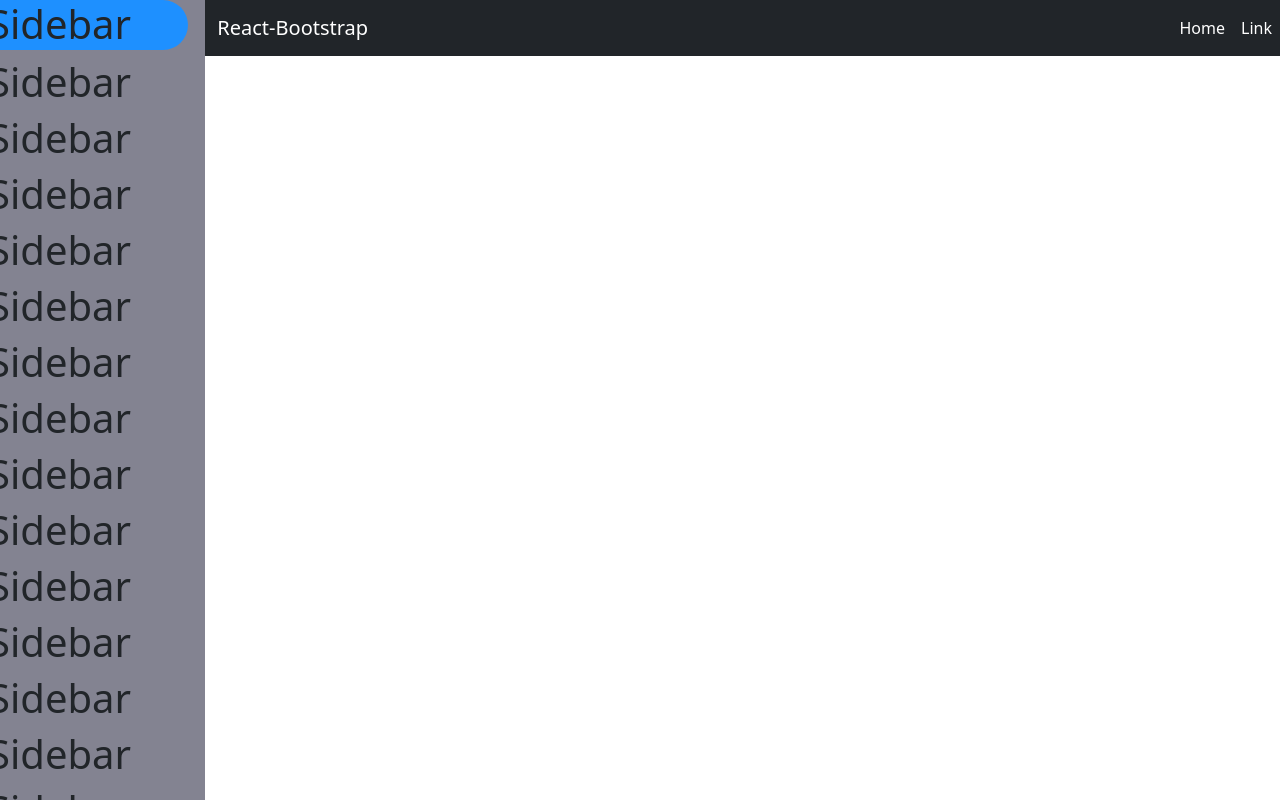
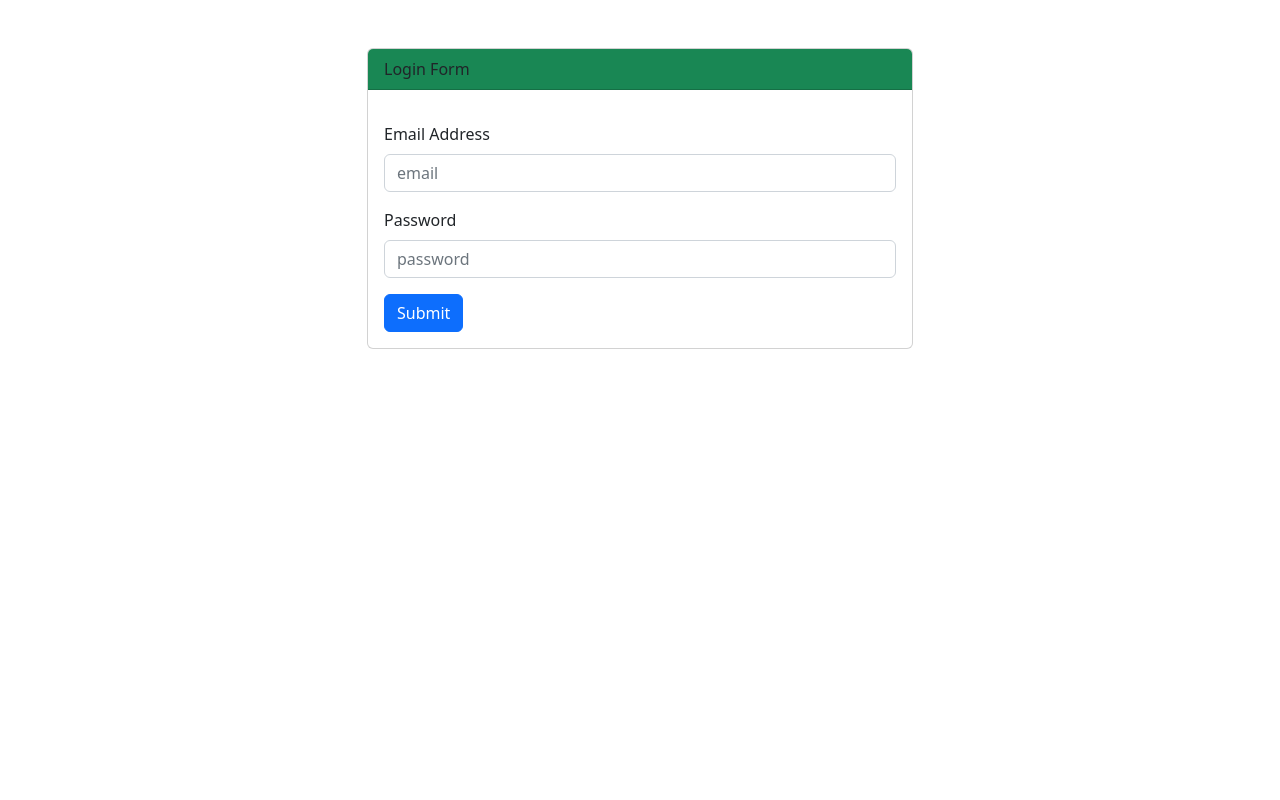
Before and after one commit to moin1223/react-super-admin, a React (Create React App) app: page / in a window 1280 px wide. Shown: the top 800 px of the page. Built offline with nearby package versions, Linux system fonts and the light colour scheme.

Commit message:
add custom form

```diff
--- a/src/App.js
+++ b/src/App.js
@@ -1,45 +1,13 @@
+import React from 'react'
+import LoginForm from './componenrs/form/loginform/LoginForm'
+import 'bootstrap/dist/css/bootstrap.min.css';
 
-import './App.css';
-import 'bootstrap/dist/css/bootstrap.min.css';
-import React, { useEffect, useState } from 'react';
-import MainPage from './componenrs/MainPage';
-import HashLoader from "react-spinners/HashLoader";
-
-
-
-
-function App() {
-  const [loading,setLoading] = useState(false);
-  useEffect(()=>{
-    setLoading(true)
-    setTimeout(()=>{
-      setLoading(false)
-
-    }, 3000)
-
-  },[])
+const App = () => {
   return (
-
-   <React.Fragment>
-    {
-      loading ?
-      <HashLoader
-
-      color="#36d7b7"
-      loading={loading}
-      size={150}
-      aria-label="Loading Spinner"
-      data-testid="loader"
-      className='d-flex justify-content-center'
-    />
-
-      :
-      <MainPage/>
-    }
-
-
-   </React.Fragment>
-  );
+<>
+<LoginForm />
+</>
+  )
 }
 
-export default App;
+export default App
--- /dev/null
+++ b/src/componenrs/form/loginform/LoginForm.js
@@ -0,0 +1,50 @@
+import React from 'react'
+import { Button, Card, Col, Container, Form, Row } from 'react-bootstrap'
+import { LoginFormData } from './LoginFormData'
+
+const LoginForm = () => {
+    return (
+        <>
+
+            <Container>
+                <Row className='d-flex justify-content-center pt-5'>
+                    <Col xl={6} lg={6} md={6} sm={6}>
+                        <Card>
+                            <Card.Header className='bg-success'>
+                                Login Form
+                            </Card.Header>
+
+                            <Card.Body>
+                                <Form>
+
+                                    {LoginFormData.map((item, index) => {
+                                        return (
+                                            <div key={index}>
+                                                <Form.Group className='pt-3'>
+                                                    <Form.Label>{item.lavel}</Form.Label>
+                                                    <Form.Control name={item.name} type={item.type} placeholder={item.placeholder} />
+                                                </Form.Group >
+                                            </div>
+
+                                        )
+                                    })}
+
+
+
+                                    <Form.Group className='pt-3'>
+                                        <Button type='submit'>Submit</Button>
+                                    </Form.Group>
+
+                                </Form>
+                            </Card.Body>
+                        </Card>
+
+                    </Col>
+                </Row>
+            </Container>
+
+        </>
+    )
+}
+
+export default LoginForm
--- /dev/null
+++ b/src/componenrs/form/loginform/LoginFormData.js
@@ -0,0 +1,17 @@
+export const LoginFormData =
+
+[
+    {
+        lavel:"Email Address",
+        name:"email",
+        type:'email',
+        placeholder:'email'
+
+    },
+    {
+        lavel:"Password",
+        name:"password",
+        type:'password',
+        placeholder:'password'
+    },
+]
```
Also changed, not shown: src/componenrs/Formhandle.js (added, +9 -0 lines).
